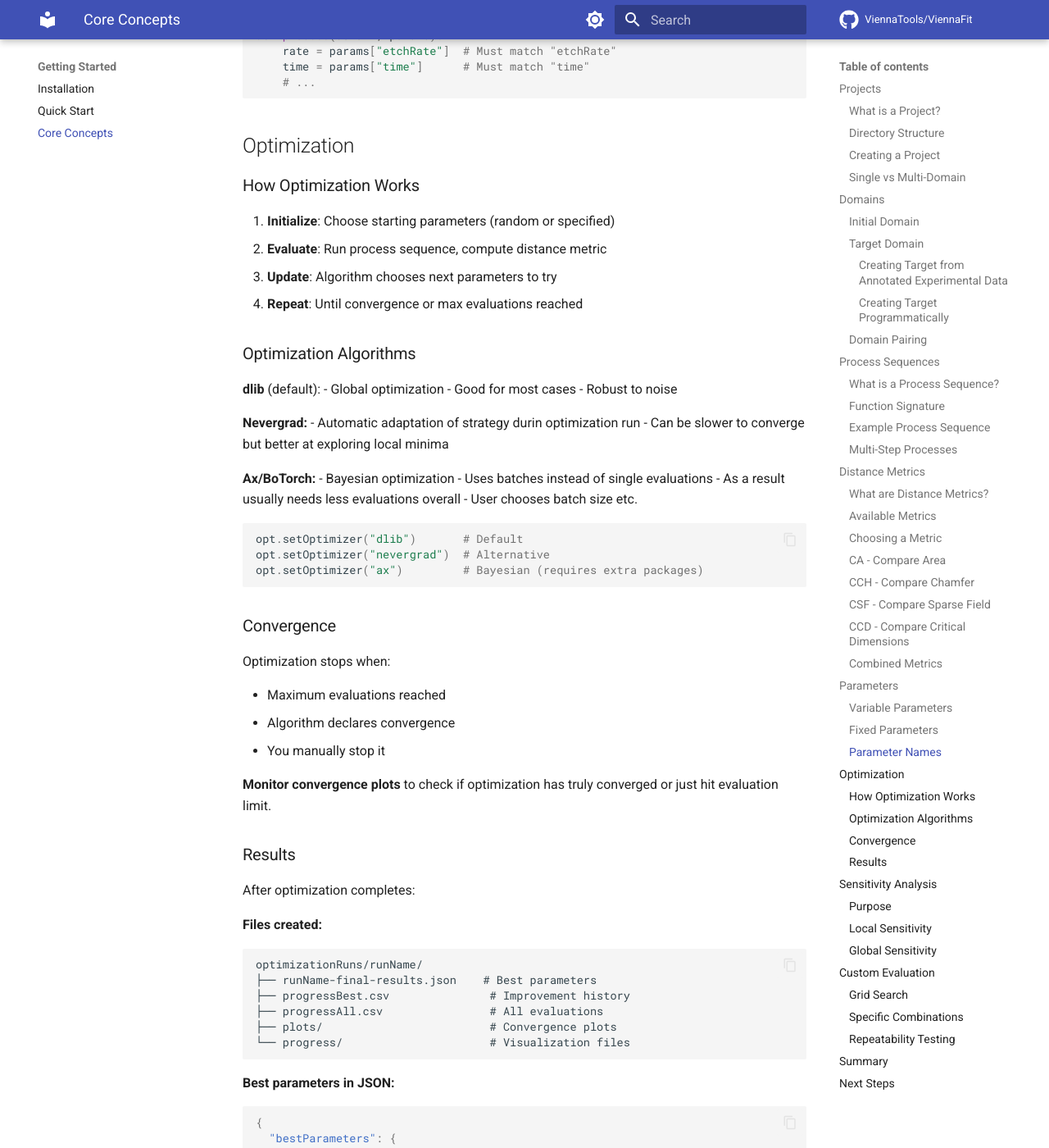
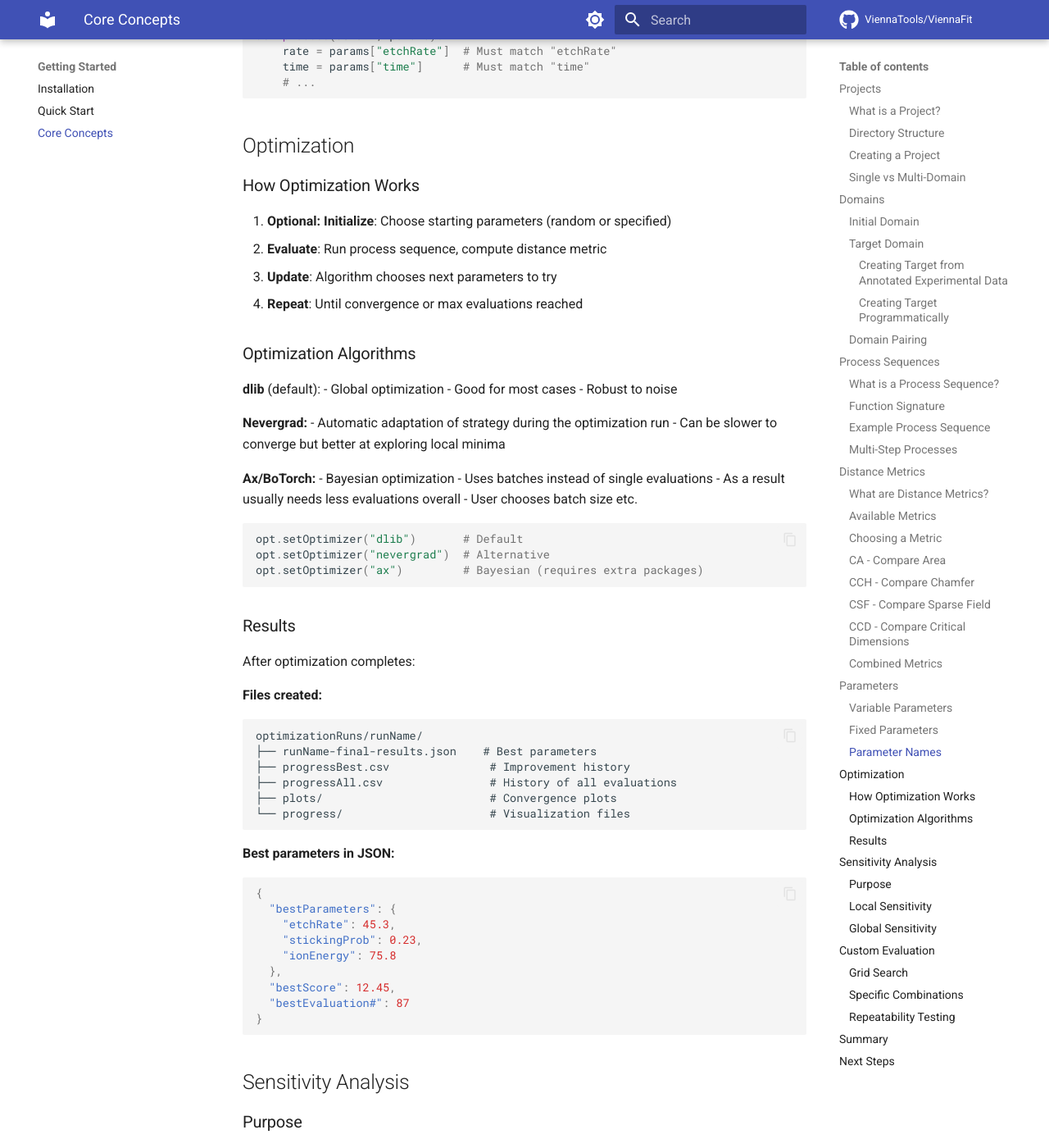
Before and after one commit to ViennaTools/ViennaFit, an MkDocs documentation site: the page built from docs/getting-started/concepts.md, in a window 1280 px wide and 1400 px high, scrolled down 11035 px. Shown: the whole window at 82% size. Built offline with MkDocs 1.6.1 and Material for MkDocs 9.7.7, drawn with Linux system fonts in a browser that asks for light colours; comment, search, counter and statistics services are not loaded; the version menu is left out.

Commit message:
edit concepts

````diff
--- a/docs/getting-started/concepts.md
+++ b/docs/getting-started/concepts.md
@@ -547,10 +547,10 @@ def process(domain, params):
 
 ### How Optimization Works
 
-1. **Initialize**: Choose starting parameters (random or specified)
-2. **Evaluate**: Run process sequence, compute distance metric
-3. **Update**: Algorithm chooses next parameters to try
-4. **Repeat**: Until convergence or max evaluations reached
+0. **Optional: Initialize**: Choose starting parameters (random or specified)
+1. **Evaluate**: Run process sequence, compute distance metric
+2. **Update**: Algorithm chooses next parameters to try
+3. **Repeat**: Until convergence or max evaluations reached
 
 ### Optimization Algorithms
 
@@ -560,7 +560,7 @@ def process(domain, params):
 - Robust to noise
 
 **Nevergrad:**
-- Automatic adaptation of strategy durin optimization run
+- Automatic adaptation of strategy during the optimization run
 - Can be slower to converge but better at exploring local minima
 
 **Ax/BoTorch:**
@@ -575,15 +575,6 @@ opt.setOptimizer("nevergrad")  # Alternative
 opt.setOptimizer("ax")         # Bayesian (requires extra packages)
 ```
 
-### Convergence
-
-Optimization stops when:
-
-- Maximum evaluations reached
-- Algorithm declares convergence
-- You manually stop it
-
-**Monitor convergence plots** to check if optimization has truly converged or just hit evaluation limit.
 
 ### Results
 
@@ -594,7 +585,7 @@ After optimization completes:
 optimizationRuns/runName/
 ├── runName-final-results.json    # Best parameters
 ├── progressBest.csv               # Improvement history
-├── progressAll.csv                # All evaluations
+├── progressAll.csv                # History of all evaluations
 ├── plots/                         # Convergence plots
 └── progress/                      # Visualization files
 ```
````
